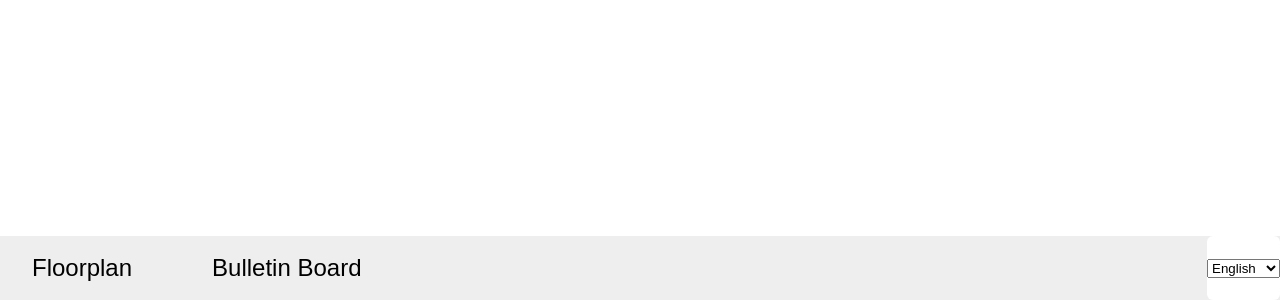
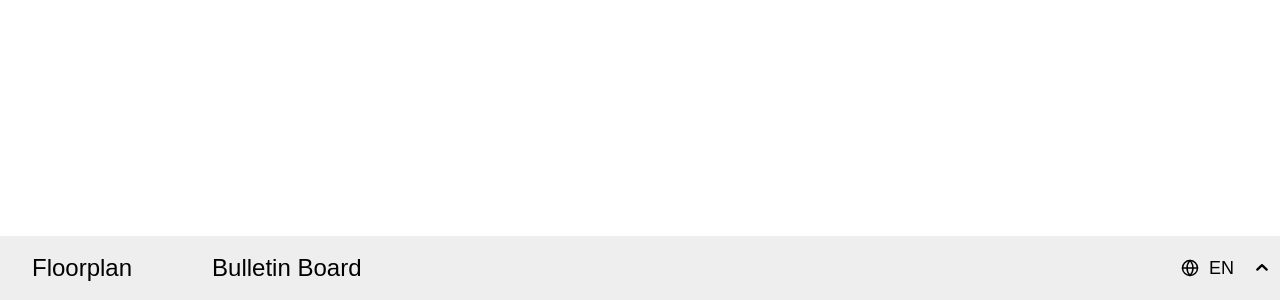
Before and after one commit to Infopisteprojekti/infopiste, a React (Vite) app in the folder frontend/: page / in a window 1280 px wide. Shown: the part 500-800 px from the top of the page. Built offline with nearby package versions, Linux system fonts and the light colour scheme; no server answers.

Commit message:
Change navbar to use languageSwitcher component

```diff
--- a/frontend/src/App.jsx
+++ b/frontend/src/App.jsx
@@ -1,7 +1,7 @@
 import { Routes, Route, Link } from 'react-router-dom';
 import Floorplan from './components/Floorplan';
 import BulletinBoard from './components/BulletinBoard';
-import { ChevronUp } from 'lucide-react';
+import LanguageSwitcher from './components/LanguageSwitcher.jsx';
 
 import { useTranslation } from 'react-i18next';
 
@@ -21,16 +21,7 @@ function App() {
         <Link className="navbar-button" to="/board">
           {t('navbar.bulletinboard')}
         </Link>
-        <div className="navbar-language-switcher">
-          <select
-            value={i18n.resolvedLanguage}
-            onChange={e => changeLanguage(e.target.value)}
-          >
-            <option value="fi">Finnish</option>
-            <option value="en">English</option>
-            <option value="sv">Swedish</option>
-          </select>
-        </div>
+        <LanguageSwitcher i18n={i18n} changeLanguage={changeLanguage} />
       </div>
       <div>
         <Routes>
```
